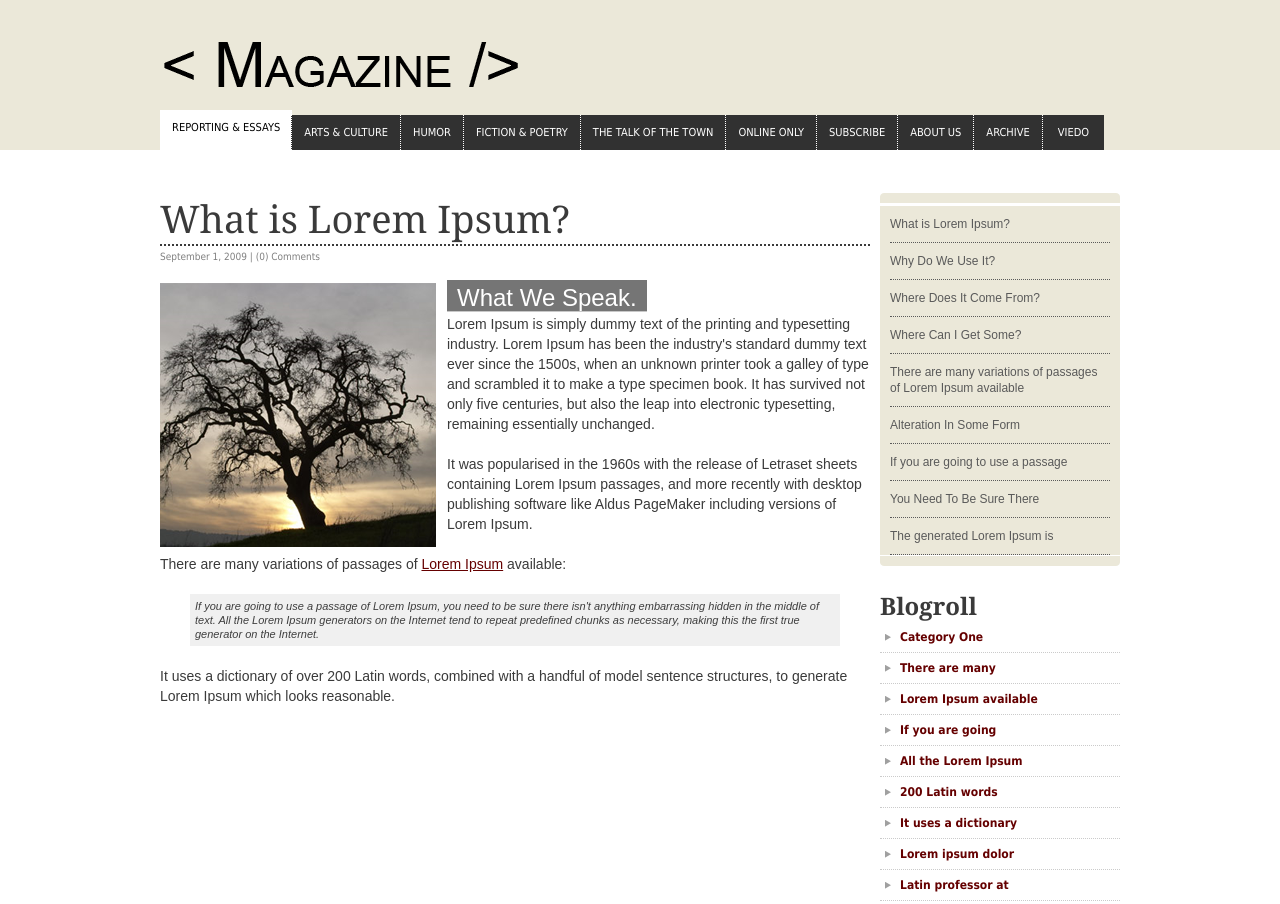
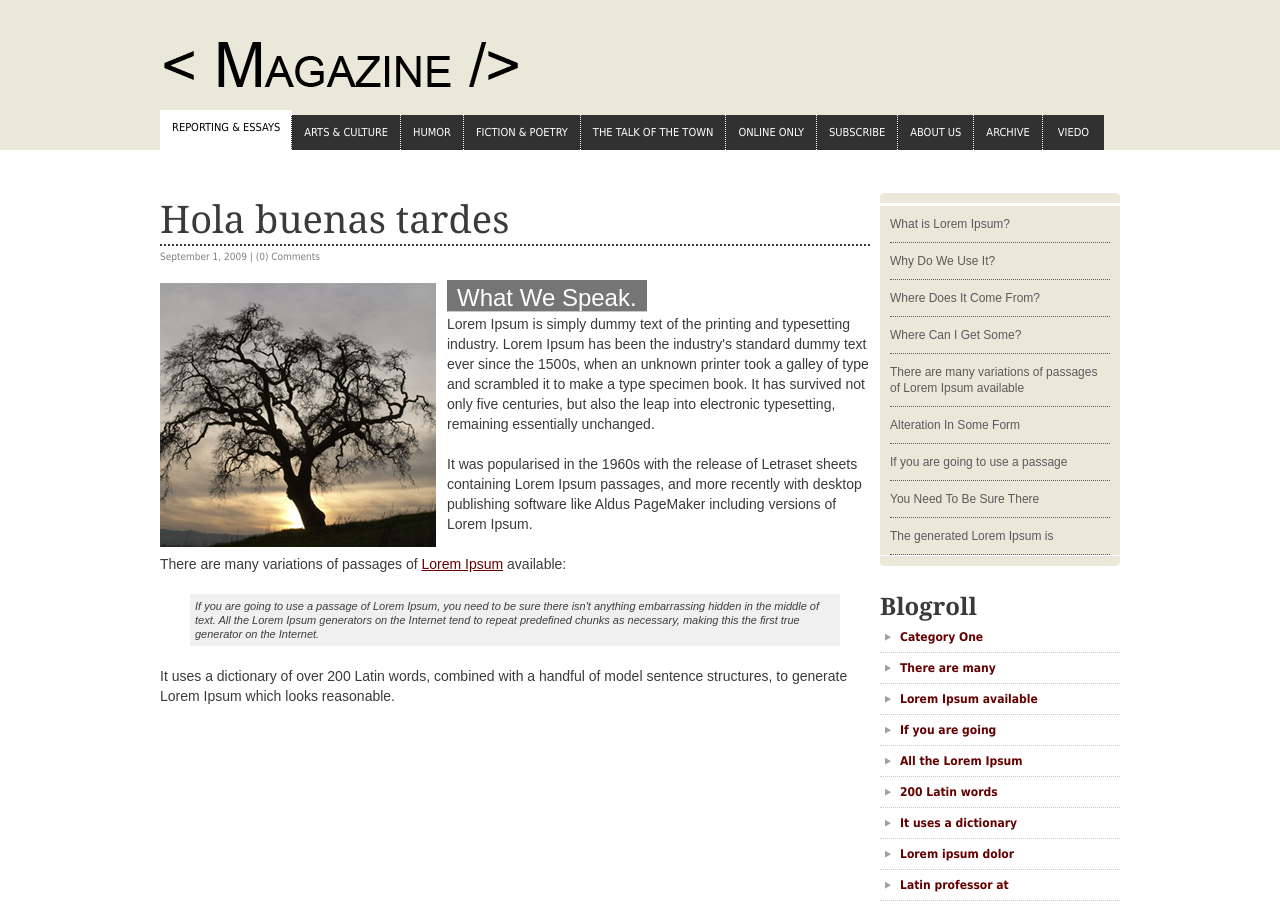
Before and after one commit to marcosgb-01/fundamentalsufv.github.io, a plain HTML site: page docs/index.html in a window 1280 px wide. Shown: the top 904 px of the page. Drawn offline with Linux system fonts and the light colour scheme.

Commit message:
Cambiar Lorem Ipsum por Hola buenas tardes

```diff
--- a/docs/index.html
+++ b/docs/index.html
@@ -28,7 +28,7 @@
     <div class="contant_1">
 	<div class="contant_1_left">
 	  <h2>
-       What is Lorem Ipsum?
+       Hola buenas tardes
        <span>September 1, 2009 | (0) Comments</span>
       </h2>
 	  <img src="images/c1_i1.png" width="277" height="266" alt="" />
```
